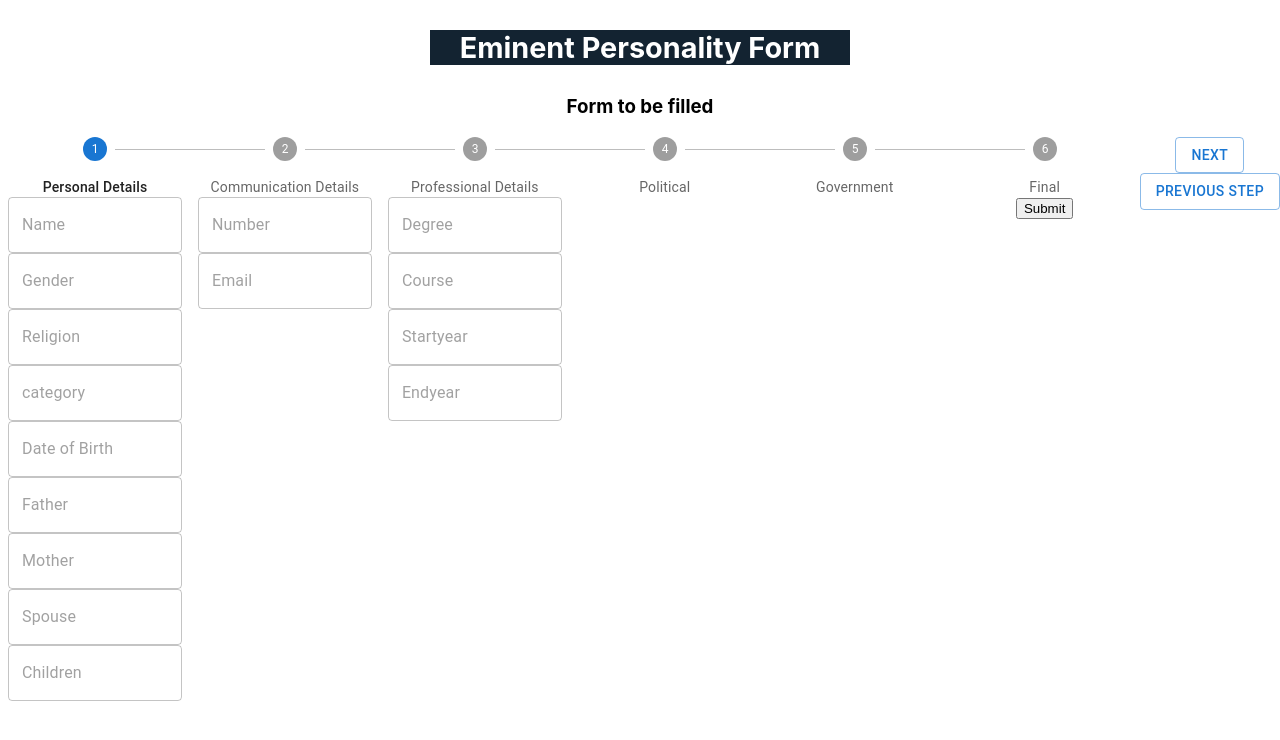
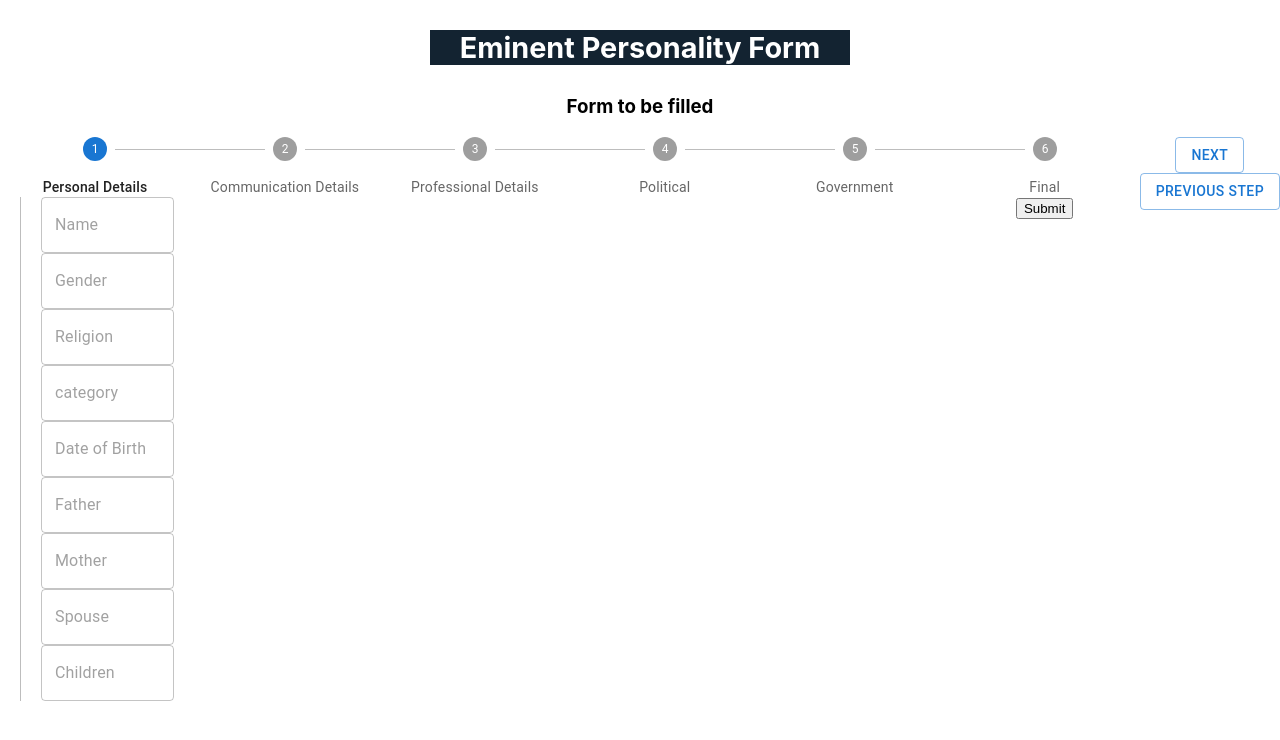
Before and after one commit to rvi-snkr7/stepper_crud, a React (Create React App) app: page / in a window 1280 px wide. Shown: the top 740 px of the page. Built offline with nearby package versions, Linux system fonts and the light colour scheme.

Commit message:
stepper&db_work

```diff
--- a/src/component/usercreate.jsx
+++ b/src/component/usercreate.jsx
@@ -2,10 +2,11 @@ import React, {useState } from "react";
 import axios from "axios";
 import {Formik,Form, Field,FormikConfig,FormikValues} from 'formik';
 import TextField from '@mui/material/TextField';
-import { Button } from "@mui/material";
+import { Button, StepContent } from "@mui/material";
 import Stepper from '@mui/material/Stepper';
 import Step from '@mui/material/Step';
 import StepLabel from '@mui/material/StepLabel';
+// import StepContent from '@mui/material/StepContent';
 
 
 
@@ -90,6 +91,7 @@ return(
                     <Step>
                         <StepLabel>Personal Details</StepLabel>
                           <div className="personal-details">
+                            <StepContent>
                              <Field onChange={(e)=>handle(e)} id="name" value={deta.name} placeholder="Name" name="name" type='text' component={TextField}/>
                              <Field onChange={(e)=>handle(e)} id="gender" value={deta.gender} placeholder="Gender" type='text' component={TextField}/>
                              <Field onChange={(e)=>handle(e)} id="Religion" value={deta.Religion} placeholder="Religion" type='text' component={TextField}/>
@@ -99,24 +101,29 @@ return(
                              <Field onChange={(e)=>handle(e)} id="mother" value={deta.mother} placeholder="Mother" type='text'component={TextField}/>
                              <Field onChange={(e)=>handle(e)} id="spouse" value={deta.spouse} placeholder="Spouse" type='text' component={TextField}/>
                              <Field onChange={(e)=>handle(e)} id="children" value={deta.children} placeholder="Children" type='number' component={TextField}/>
+                             </StepContent>
                           </div>
                     </Step>
 
                      <Step>
                          <StepLabel>Communication Details</StepLabel>
                          <div classname="communication-detail">
+                          <StepContent>
                            <Field onChange={(e)=>handle(e)} id="number" value={deta.number} placeholder="Number" type='number' component={TextField}/>
                            <Field onChange={(e)=>handle(e)} id="email" value={deta.email} placeholder="Email" type='text' component={TextField}/>
+                           </StepContent>
                          </div>
                      </Step>
 
                      <Step>
                       <StepLabel>Professional Details</StepLabel>
                         <div className="professional-detail">
+                          <StepContent>
                           <Field onChange={(e)=>handle(e)} id="degree" value={deta.degree} placeholder="Degree" type='text' component={TextField}/>
                           <Field onChange={(e)=>handle(e)} id="course" value={deta.course} placeholder="Course" type='text' component={TextField}/>
                           <Field onChange={(e)=>handle(e)} id="startyear" value={deta.startyear} placeholder="Startyear" type='text' component={TextField}/>
                           <Field onChange={(e)=>handle(e)} id="endyear" value={deta.endyear} placeholder="Endyear" type='text' component={TextField}/>
+                          </StepContent>
                         </div>
                      </Step>
                      <Step>
```
